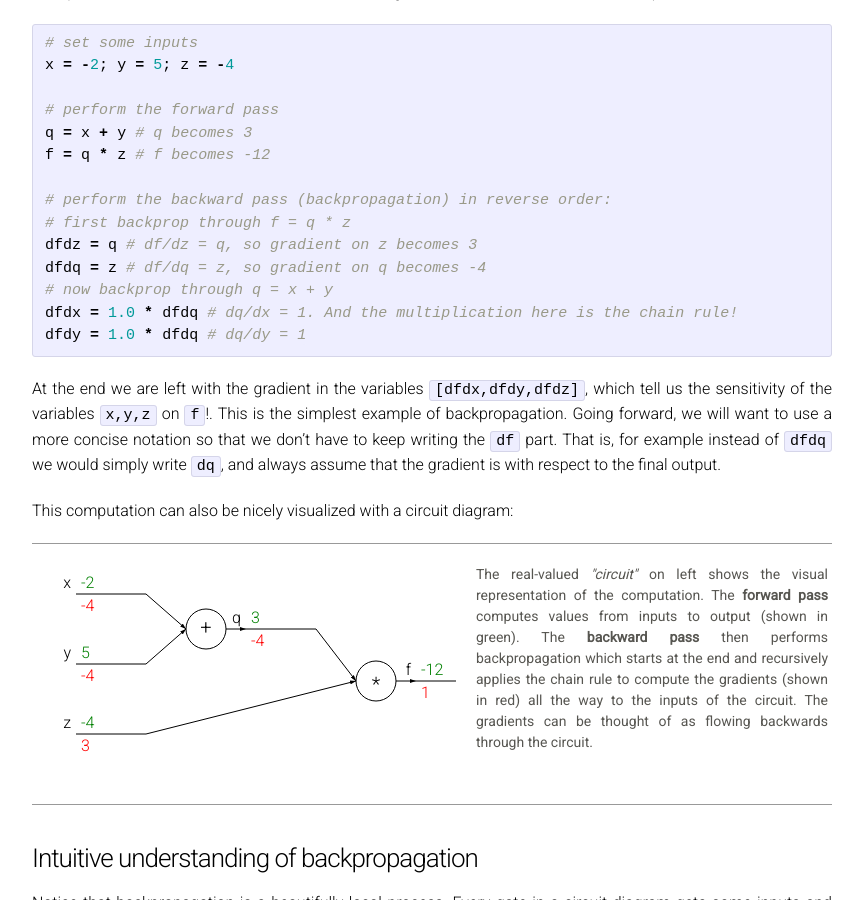
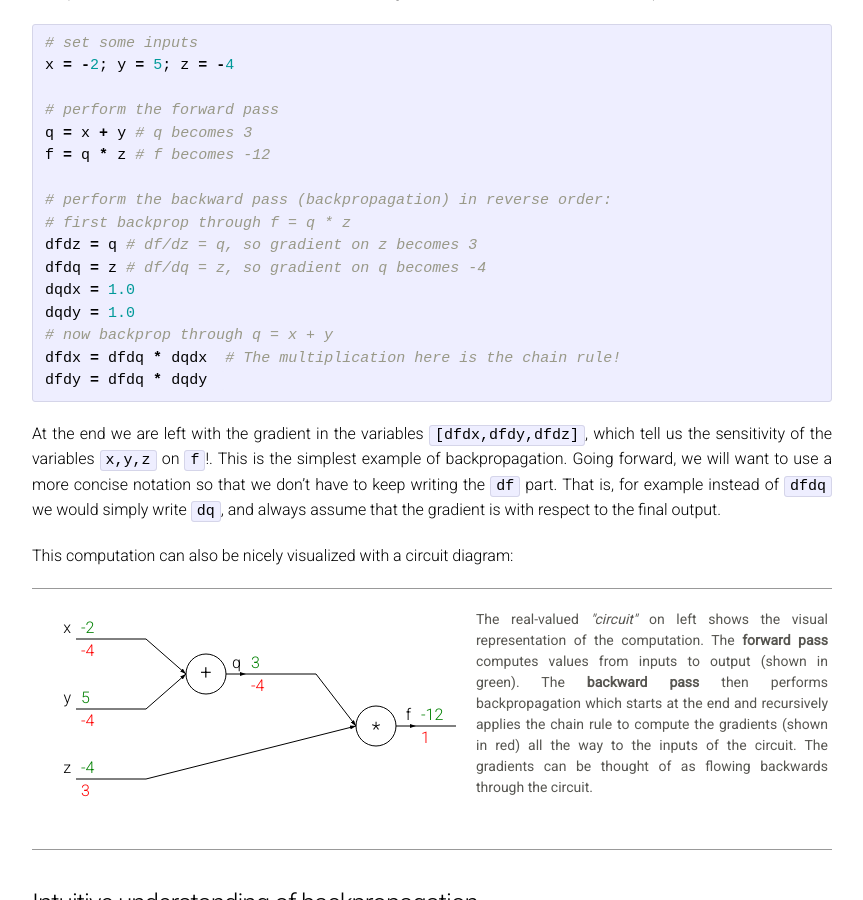
Before and after one commit to cs231n/cs231n.github.io, a Jekyll site: the page built from optimization-2.md, in a window 1280 px wide and 900 px high, scrolled down 2537 px. Shown: the whole window, without its empty margins (208-1071 px from the left). Built offline with Jekyll 4.4.1, drawn with Linux system fonts in a browser that asks for light colours; formulas are drawn with MathJax 3.

Commit message:
Updated optimization-2
Updated the first back-propagation example to reflect the multiplication order used in the preceding paragraph. dfdq * dqdx, instead of the other way around 1.0 * dfdq.

Also got rid of the magic number "1.0".

````diff
--- a/optimization-2.md
+++ b/optimization-2.md
@@ -82,9 +82,11 @@ f = q * z # f becomes -12
 # first backprop through f = q * z
 dfdz = q # df/dz = q, so gradient on z becomes 3
 dfdq = z # df/dq = z, so gradient on q becomes -4
+dqdx = 1.0
+dqdy = 1.0
 # now backprop through q = x + y
-dfdx = 1.0 * dfdq # dq/dx = 1. And the multiplication here is the chain rule!
-dfdy = 1.0 * dfdq # dq/dy = 1
+dfdx = dfdq * dqdx  # The multiplication here is the chain rule!
+dfdy = dfdq * dqdy
 ```
 
 At the end we are left with the gradient in the variables `[dfdx,dfdy,dfdz]`, which tell us the sensitivity of the variables `x,y,z` on `f`!. This is the simplest example of backpropagation. Going forward, we will want to use a more concise notation so that we don't have to keep writing the `df` part. That is, for example instead of `dfdq` we would simply write `dq`, and always assume that the gradient is with respect to the final output.
````
